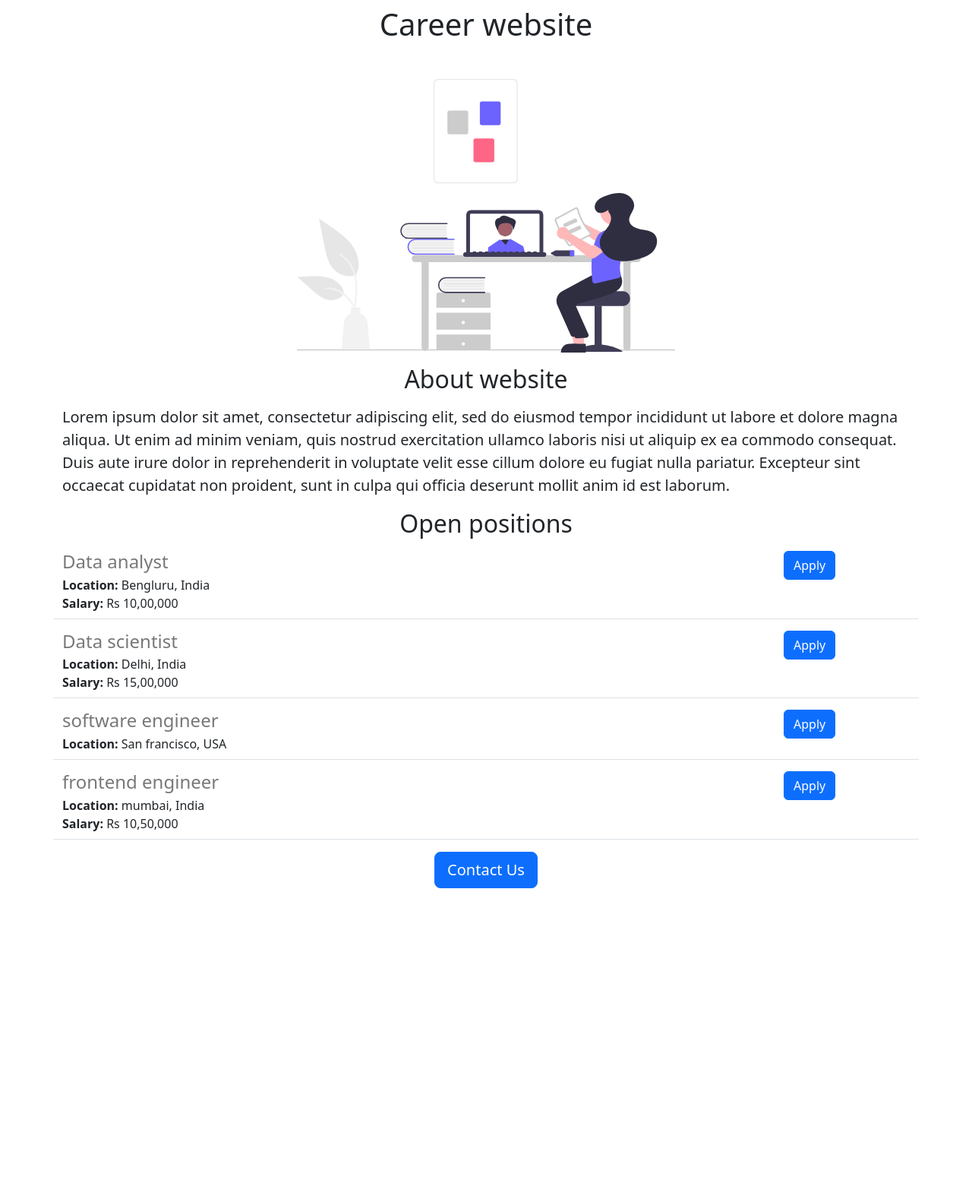
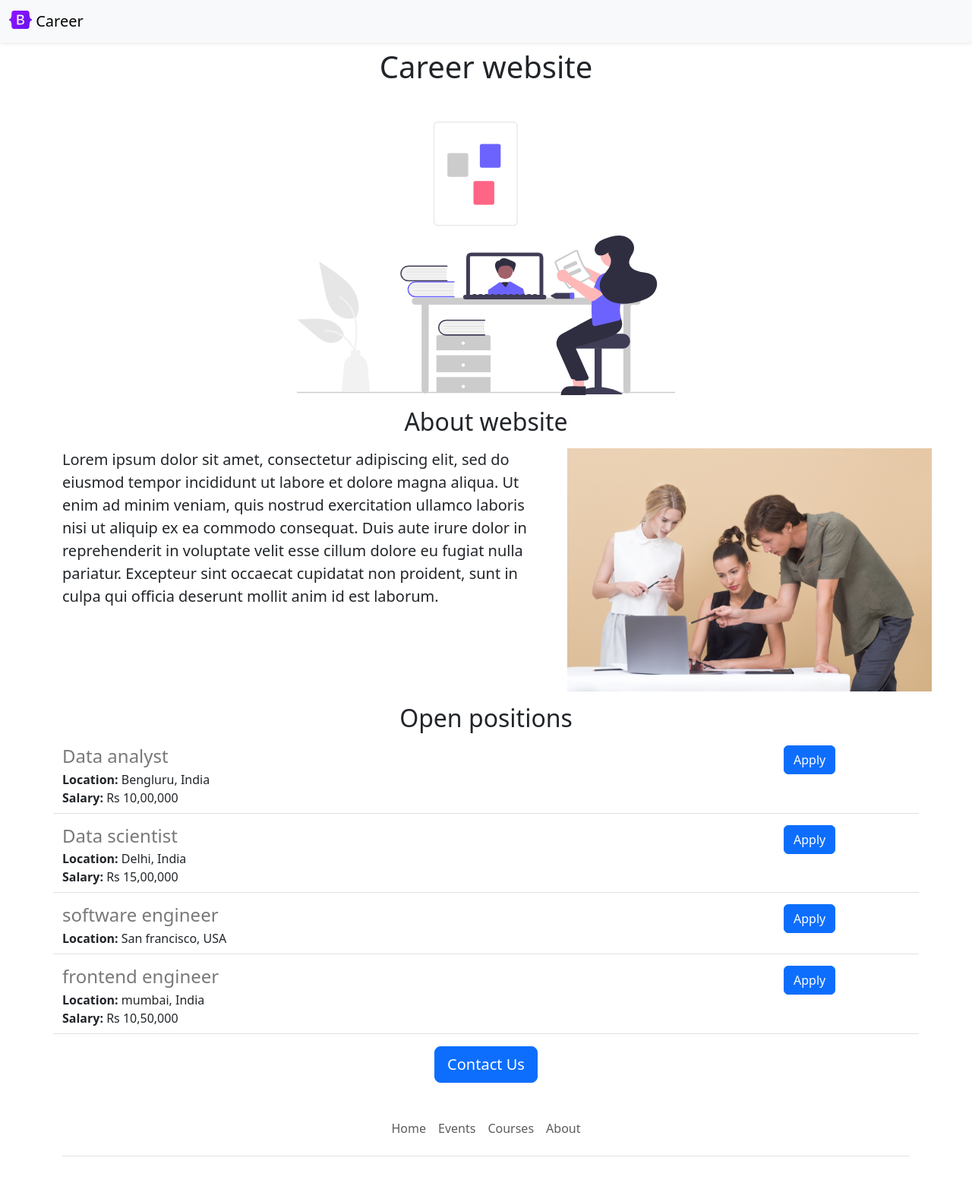
Before and after one commit to SaurabhBelsare13/career-website-1, a Flask app: page / in a window 1280 px wide. Shown: the whole page at 76% size. Before the commit the page ends 1169 px from the top, so only its background shows below. Run offline with Flask 2, Linux system fonts and the light colour scheme.

Commit message:
adding footer , navbar

```diff
--- /dev/null
+++ b/templates/footer.html
@@ -0,0 +1,11 @@
+<div class="container">
+  <footer class="py-3 my-4">
+    <ul class="nav justify-content-center border-bottom pb-3 mb-3">
+      <li class="nav-item"><a target="_blank" href="https://jovian.com" class="nav-link px-2 text-muted">Home</a></li>
+      <li class="nav-item"><a target="_blank" href="https://jovian.com/events" class="nav-link px-2 text-muted">Events</a></li>
+      <li class="nav-item"><a target="_blank"  href="https://jovian.com/learn" class="nav-link px-2 text-muted">Courses</a></li>
+      <li class="nav-item"><a target="_blank" href="https://jovian.com/about" class="nav-link px-2 text-muted">About</a></li>
+    </ul>
+
+  </footer>
+</div>
--- a/templates/home.html
+++ b/templates/home.html
@@ -3,6 +3,7 @@
   <head>
     <meta charset="utf-8">
     <meta name="viewport" content="width=device-width, initial-scale=1">
+    <link href="https://cdn.jsdelivr.net/npm/bootstrap@5.3.0-alpha1/dist/css/bootstrap.min.css" rel="stylesheet" integrity="sha384-GLhlTQ8iRABdZLl6O3oVMWSktQOp6b7In1Zl3/Jr59b6EGGoI1aFkw7cmDA6j6gD" crossorigin="anonymous">
     <title> Career Website </title>
 <!--     <style>
       h1{
@@ -37,23 +38,40 @@
 
 
     </style> -->
-  </head>
-
-  <body>
-    <link href="https://cdn.jsdelivr.net/npm/bootstrap@5.3.0-alpha1/dist/css/bootstrap.min.css" rel="stylesheet" integrity="sha384-GLhlTQ8iRABdZLl6O3oVMWSktQOp6b7In1Zl3/Jr59b6EGGoI1aFkw7cmDA6j6gD" crossorigin="anonymous">
   <style>
     #banner{
       width:100%;
       height:360px;
     }
   </style>
+  </head>
+
+  <body>
+    {% include 'navbar.html' %}
   <div class="container"> <!--id="container"-->
       <h1 class="text-center mt-2 mb-5">Career website </h1>
       <img class="img-fluid"id="banner"src="https://career-website.saurabhbelsare.repl.co/static/careerimage.svg" height="312">
 
       <h2 class="text-center mt-3 mb-3">About website</h2>
-      <p class="lead" > <!--class="bodytext">--> Lorem ipsum dolor sit amet, consectetur adipiscing elit, sed do eiusmod tempor incididunt ut labore et dolore magna aliqua. Ut enim ad minim veniam, quis nostrud exercitation ullamco laboris nisi ut aliquip ex ea commodo consequat. Duis aute irure dolor in reprehenderit in voluptate velit esse cillum dolore eu fugiat nulla pariatur. Excepteur sint occaecat cupidatat non proident, sunt in culpa qui officia deserunt mollit anim id est laborum.</p>
 
+    <div class="row" style="margin-bottom:16px">
+      <div class="col-md-7">
+        <p class="lead" >  Lorem ipsum dolor sit amet, consectetur
+        adipiscing elit, sed do eiusmod tempor incididunt ut
+        labore et dolore magna aliqua. Ut enim ad minim veniam,
+        quis nostrud exercitation ullamco laboris nisi ut aliquip
+        ex ea commodo consequat. Duis aute irure dolor in
+        reprehenderit in voluptate velit esse cillum dolore eu
+        fugiat nulla pariatur. Excepteur sint occaecat cupidatat
+        non proident, sunt in culpa qui officia deserunt mollit
+        anim id est laborum.
+        </p>
+      </div>
+
+        <div class="d-none d-md-block col-md-5">
+          <img src="/static/team.jpg" style="height:320px"></img>
+        </div>
+    </div>
      <h2 class="text-center">Open positions</h2>
       <p>
         {% for job in jobs %}
@@ -64,8 +82,10 @@
       <button>Contact Us</button>
       </div> -->
     <div class="text-center">
-      <button class="btn btn-primary btn-lg">Contact Us</button>
+      <a href="mailto:hello@jovian.ai?subject=contact%20information&body=my%20name%20%3A%20%3Cmy%20name%3E%0D%0Acontact%20information%20%3A%20%3Ccontact%20information%20here%3E%0D%0A"class="btn btn-primary btn-lg">Contact Us
+      </a>
     </div>
   </div>
+    {% include 'footer.html' %}
   </body>
 </html>
--- a/templates/jobitem.html
+++ b/templates/jobitem.html
@@ -1,9 +1,9 @@
  <div class="border-bottom row" style="margin-bottom:15px;padding-bottom:8px;">
   <div class="col-10">
-  <h4
+   <h4
     style ="color:rgb(120,120,120); margin-bottom:4px;" >
     {{job['title']}}
-  </h4>
+   </h4>
 
   <div>
     <b>Location: </b>{{job['location']}}
@@ -17,6 +17,6 @@
   </div>
 
    <div class="col-2">
-    <button type="button" class="btn btn-primary">Apply</button>
+    <a href="mailto:hello@jovian.ai?subject=Application%20for%20{{job['title']}}&body=my%20name%20%3A%20%3Cmy%20name%3E%0D%0Amy%20resume%20%3A%20%3Cmy%20resume%3E%0D%0Amy%20githubprofile%20%3A%20%3Cyour%20github%20profile%20here%3E" type="button" class="btn btn-primary">Apply</a>
    </div>
  </div>
--- /dev/null
+++ b/templates/navbar.html
@@ -0,0 +1,9 @@
+<nav class="navbar bg-body-tertiary shadow-sm fixed-top bg-white">
+  <div class="container-fluid">
+    <a class="navbar-brand" href="#">
+      <img src="/static/bootstrap.svg" alt="Logo" width="30" height="24" class="d-inline-block align-text-top">
+      Career
+    </a>
+  </div>
+</nav>
+<div style="height:56px"></div>
```
Also changed, not shown: static/bootstrap.svg (added), static/team.jpg (added), 1 other file.
